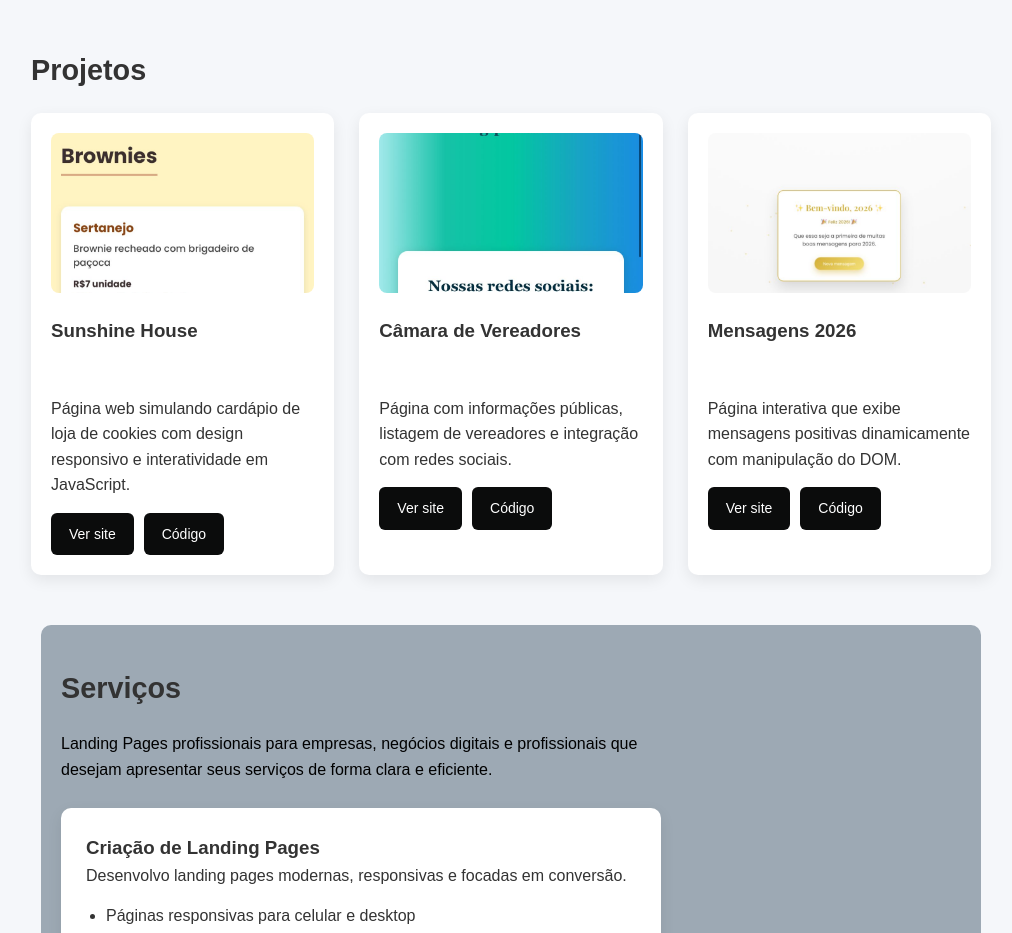
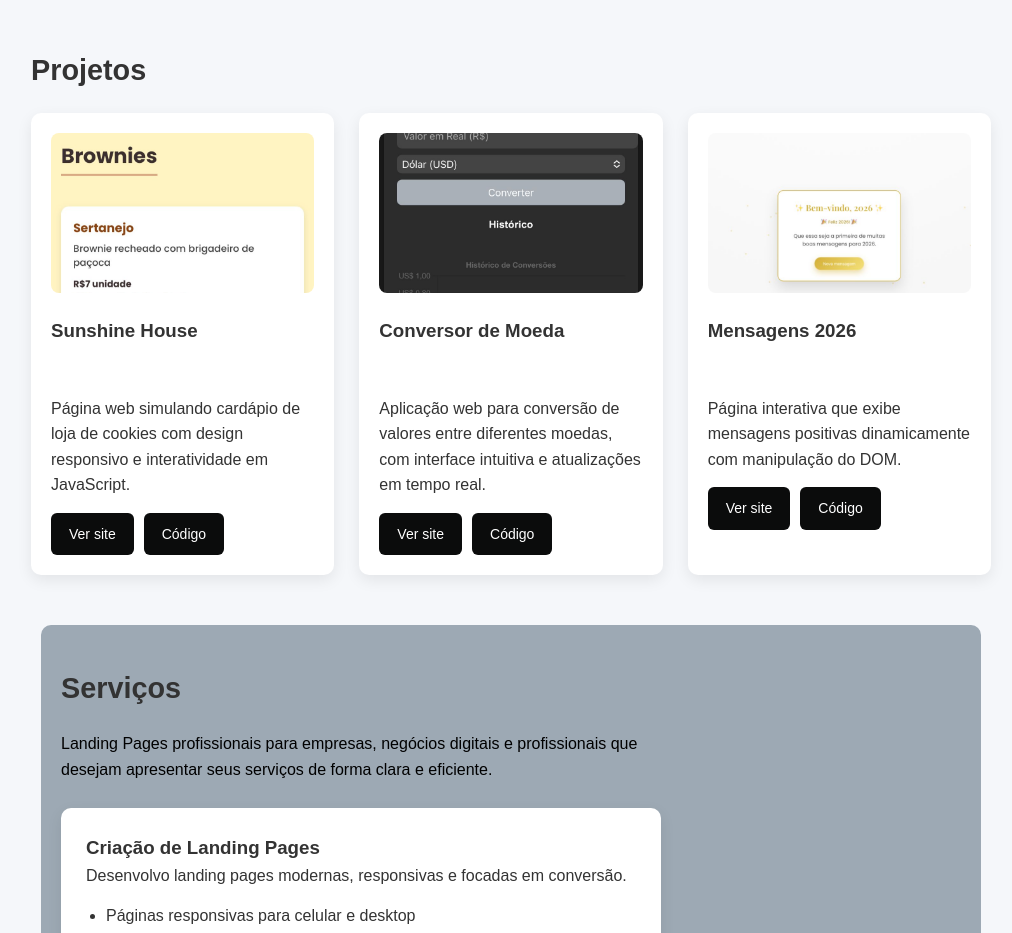
Before and after one commit to joaomariano087/meu-portfolio, a plain HTML site: page index.html in a window 1280 px wide. Shown: the part 960-1893 px from the top of the page, without its empty margins (129-1141 px from the left). Drawn offline with Linux system fonts and the light colour scheme.

Commit message:
Adicionando projeto conversor de moeda

```diff
--- a/index.html
+++ b/index.html
@@ -75,7 +75,7 @@ Sou estudante de Ciência da Computação e desenvolvedor web em formação, com
 
 </section>
 
-<!-- SOFT SKILLS (CORRIGIDO) -->
+<!-- SOFT SKILLS -->
 <section class="animar">
 
 <h2>Soft Skills</h2>
@@ -113,17 +113,17 @@ Página web simulando cardápio de loja de cookies com design responsivo e inter
 </div>
 
 <div class="card">
-<img src="imagem/camara-vereadores.jpg" alt="Projeto Câmara de Vereadores">
+<img src="imagem/conversor-moeda.png" alt="Projeto Conversor de Moeda">
 
-<h3>Câmara de Vereadores</h3>
+<h3>Conversor de Moeda</h3>
 
 <p>
-Página com informações públicas, listagem de vereadores e integração com redes sociais.
+Aplicação web para conversão de valores entre diferentes moedas, com interface intuitiva e atualizações em tempo real.
 </p>
 
 <div class="card-botoes">
-<a href="https://joaomariano087.github.io/cam-ma-de-vereadores/" target="_blank" class="botao">Ver site</a>
-<a href="https://github.com/joaomariano087/Camara-Vereadores" target="_blank" class="botao">Código</a>
+<a href="https://joaomariano087.github.io/conversor-moeda/" target="_blank" class="botao">Ver site</a>
+<a href="https://github.com/joaomariano087/conversor-moeda" target="_blank" class="botao">Código</a>
 </div>
 </div>
 
```
Also changed, not shown: imagem/camara-vereadores.jpg (deleted), imagem/conversor-moeda.png (added).
